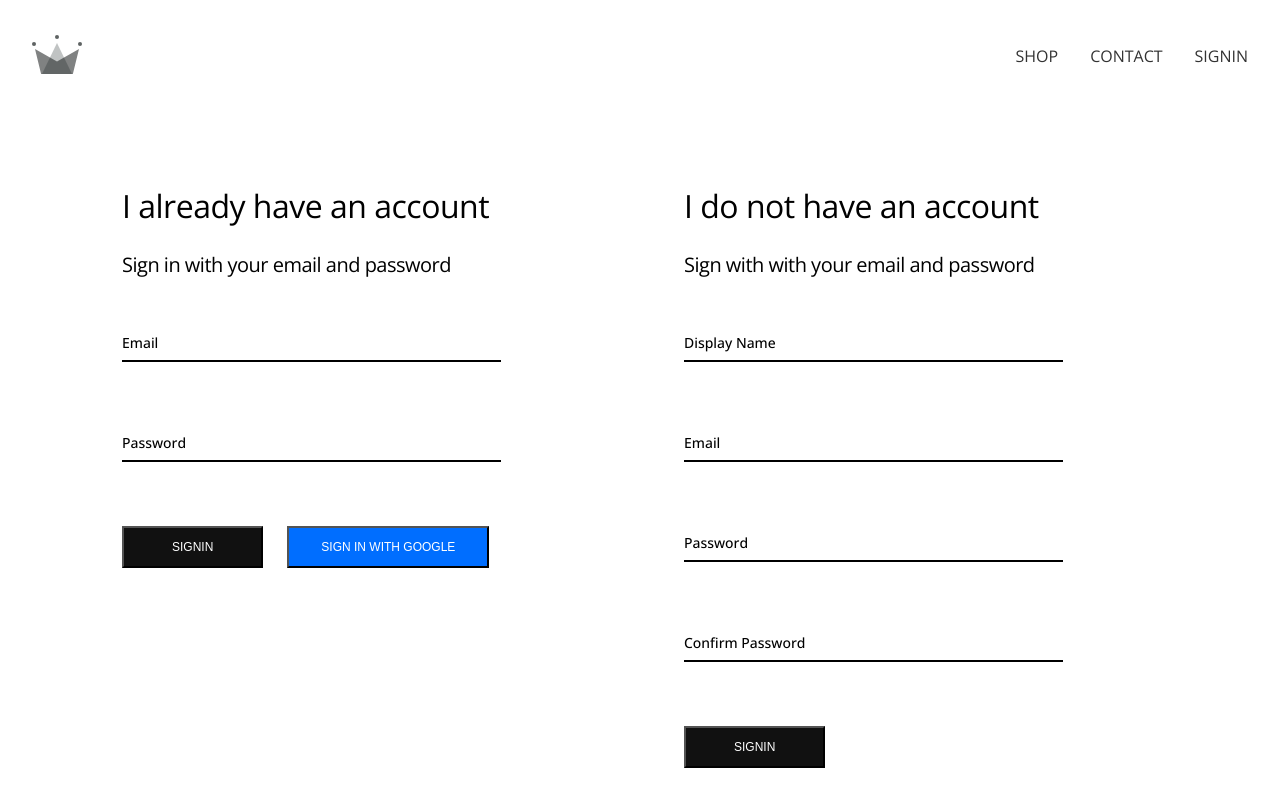
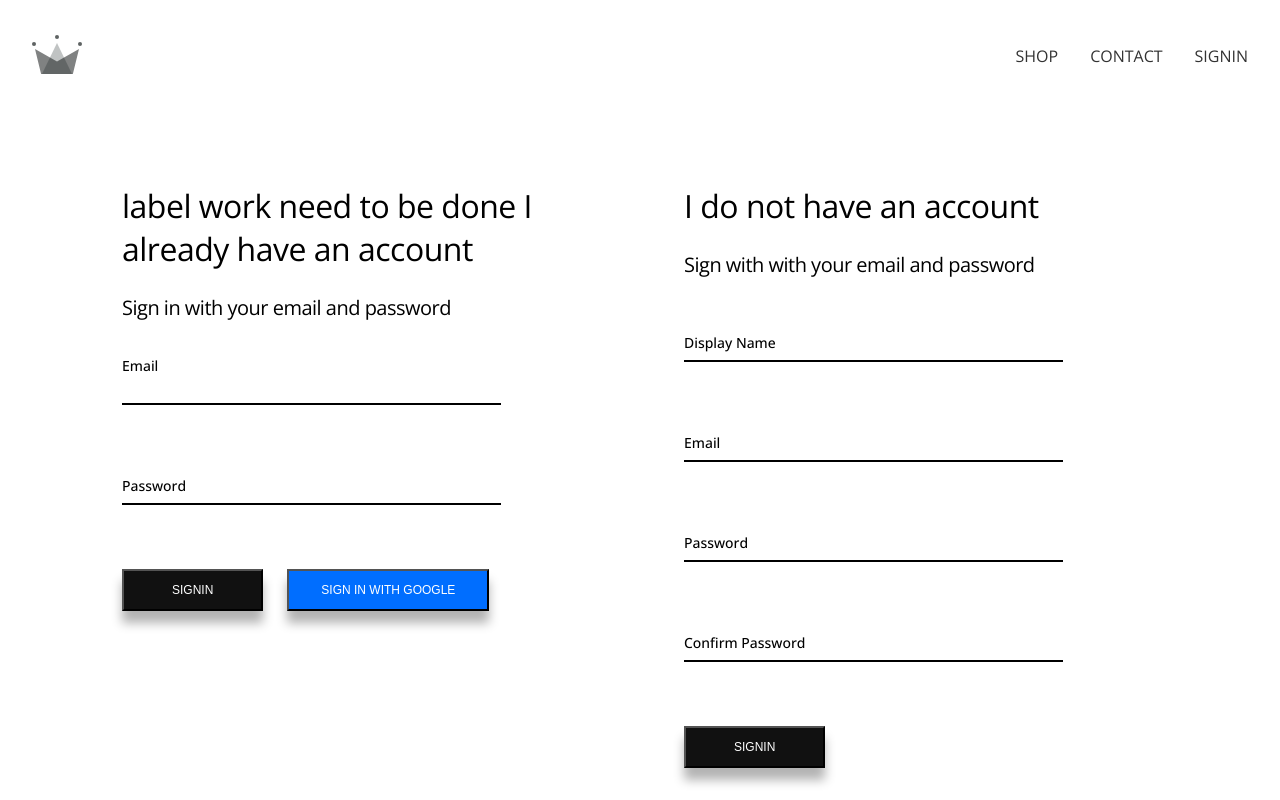
Before and after one commit to Anoop555777/Shoppingcloths-app, a React (Create React App) app: page /auth in a window 1280 px wide. Built offline with nearby package versions, Linux system fonts and the light colour scheme.

Commit message:
add loading spinner

```diff
--- a/src/App.js
+++ b/src/App.js
@@ -3,6 +3,7 @@ import "./categories.style.scss";
 import Navigation from "./routes/navigation/navigation.component";
 import Home from "./routes/home/home.component";
 import Authentication from "./routes/authentication/authentication.component";
+import Shop from "./routes/shop/shop.component";
 
 function App() {
   return (
@@ -13,6 +14,7 @@ function App() {
         {/* <Route path="shop" element={<Shop />} /> */}
 
         <Route path="auth" element={<Authentication />} />
+        <Route path="shop" element={<Shop />} />
       </Route>
     </Routes>
   );
--- /dev/null
+++ b/src/components/UI/loadingspinner.module.jsx
@@ -0,0 +1,15 @@
+import React from "react";
+import classes from "./loadingspinner.module.scss";
+const LoadingSpinner = () => {
+  return (
+    <div className={classes.model}>
+      <div class={classes.spinner}>
+        <svg>
+          <use href="/img/icons.svg#icon-loader"></use>
+        </svg>
+      </div>
+    </div>
+  );
+};
+
+export default LoadingSpinner;
--- /dev/null
+++ b/src/components/UI/loadingspinner.module.scss
@@ -0,0 +1,27 @@
+.model {
+  height: 100vh;
+  width: 100%;
+  position: fixed;
+  display: flex;
+  align-items: center;
+  justify-content: center;
+  z-index: 1000;
+  background-color: #fff;
+}
+
+.spinner {
+  svg {
+    height: 10rem;
+    width: 10rem;
+    fill: #333;
+    animation: spin 2s infinite linear;
+  }
+}
+@keyframes spin {
+  0% {
+    transform: rotate(0deg);
+  }
+  100% {
+    transform: rotate(180deg);
+  }
+}
--- a/src/components/sign-in-form/sign-in-form.component.jsx
+++ b/src/components/sign-in-form/sign-in-form.component.jsx
@@ -4,7 +4,7 @@ const SignIn = () => {
   return (
     <div className={classes.sign__form}>
       <h1 className="primary__heading margin__bottom--sm">
-        I already have an account
+        label work need to be done I already have an account
       </h1>
       <h3 className="secondary__heading margin__bottom--lg">
         Sign in with your email and password
@@ -14,10 +14,11 @@ const SignIn = () => {
           <input
             type="email"
             className={classes.form__input}
+            placeholder=""
             id="email"
             required
           />
-          <label for="email" className={classes.form__label}>
+          <label htmlFor="email" className={classes.form__label}>
             Email
           </label>
         </div>
@@ -29,7 +30,7 @@ const SignIn = () => {
             id="password"
             required
           />
-          <label for="password" className={classes.form__label}>
+          <label htmlFor="password" className={classes.form__label}>
             Password
           </label>
         </div>
--- a/src/components/sign-in-form/sign.module.scss
+++ b/src/components/sign-in-form/sign.module.scss
@@ -42,6 +42,10 @@
     transform: translateY(-2rem);
   }
 
+  &__input:valid + &__label {
+    transform: translateY(-2rem);
+  }
+
   &__input:placeholder-shown + &__label {
     transform: translateY(-2rem);
   }
@@ -53,7 +57,19 @@
   font-size: 1.2rem;
   text-transform: uppercase;
   color: #fff;
+  cursor: pointer;
+  box-shadow: 0 1.2rem 1rem 0 rgba(0, 0, 0, 0.3);
+  transition: all 0.5s;
 }
+
+.btn:hover {
+  transform: translateY(-0.5rem);
+}
+
+.btn:active {
+  transform: translateY(-0.2rem);
+}
+
 .btn:not(:last-child) {
   margin-right: 2.4rem;
 }
--- a/src/components/sign-up-form/sign-up-form.component.jsx
+++ b/src/components/sign-up-form/sign-up-form.component.jsx
@@ -17,7 +17,7 @@ const SignUp = () => {
             id="name"
             required
           />
-          <label for="name" className={classes.form__label}>
+          <label htmlFor="name" className={classes.form__label}>
             Display Name
           </label>
         </div>
@@ -29,7 +29,7 @@ const SignUp = () => {
             id="emailuser"
             required
           />
-          <label for="emailuser" className={classes.form__label}>
+          <label htmlFor="emailuser" className={classes.form__label}>
             Email
           </label>
         </div>
@@ -41,7 +41,7 @@ const SignUp = () => {
             id="passworduser"
             required
           />
-          <label for="passworduser" className={classes.form__label}>
+          <label htmlFor="passworduser" className={classes.form__label}>
             Password
           </label>
         </div>
@@ -53,7 +53,7 @@ const SignUp = () => {
             id="confirmpassword"
             required
           />
-          <label for="confirmpassword" className={classes.form__label}>
+          <label htmlFor="confirmpassword" className={classes.form__label}>
             confirm Password
           </label>
         </div>
--- a/src/routes/authentication/authentication.component.jsx
+++ b/src/routes/authentication/authentication.component.jsx
@@ -1,14 +1,28 @@
-import React from "react";
+import { Fragment, useState, useEffect } from "react";
 import "./authentication.styles.scss";
 import SignIn from "../../components/sign-in-form/sign-in-form.component";
 import SignUp from "../../components/sign-up-form/sign-up-form.component";
+import LoadingSpinner from "../../components/UI/loadingspinner.module";
 
 const Authentication = () => {
+  const [loadingSpinner, setLoadingSpinner] = useState(true);
+
+  useEffect(() => {
+    setTimeout(() => {
+      setLoadingSpinner(false);
+    }, 1000);
+  }, [loadingSpinner]);
+
   return (
-    <div className="sign grid grid--2-cols">
-      <SignIn />
-      <SignUp />
-    </div>
+    <Fragment>
+      {loadingSpinner && <LoadingSpinner />}
+      {!loadingSpinner && (
+        <div className="sign grid grid--2-cols">
+          <SignIn />
+          <SignUp />
+        </div>
+      )}
+    </Fragment>
   );
 };
 
--- a/src/routes/home/home.component.jsx
+++ b/src/routes/home/home.component.jsx
@@ -1,5 +1,6 @@
+import { Fragment, useState, useEffect } from "react";
 import Directory from "../../components/directory/directory.component";
-import React from "react";
+import LoadingSpinner from "../../components/UI/loadingspinner.module";
 const categories = [
   {
     id: 1,
@@ -29,7 +30,20 @@ const categories = [
 ];
 
 const Home = () => {
-  return <Directory categories={categories} />;
+  const [loadingSpinner, setLoadingSpinner] = useState(true);
+
+  useEffect(() => {
+    setTimeout(() => {
+      setLoadingSpinner(false);
+    }, 1000);
+  }, [loadingSpinner]);
+
+  return (
+    <Fragment>
+      {loadingSpinner && <LoadingSpinner />}
+      {!loadingSpinner && <Directory categories={categories} />}
+    </Fragment>
+  );
 };
 
 export default Home;
--- a/src/routes/shop/shop.component.jsx
+++ b/src/routes/shop/shop.component.jsx
@@ -0,0 +1,20 @@
+import { Fragment, useState, useEffect } from "react";
+import LoadingSpinner from "../../components/UI/loadingspinner.module";
+const Shop = () => {
+  const [loadingSpinner, setLoadingSpinner] = useState(true);
+
+  useEffect(() => {
+    setTimeout(() => {
+      setLoadingSpinner(false);
+    }, 1000);
+  }, [loadingSpinner]);
+
+  return (
+    <Fragment>
+      {loadingSpinner && <LoadingSpinner />}
+      {!loadingSpinner && <div>hii</div>}
+    </Fragment>
+  );
+};
+
+export default Shop;
```
Also changed, not shown: public/img/icons.svg (added).
